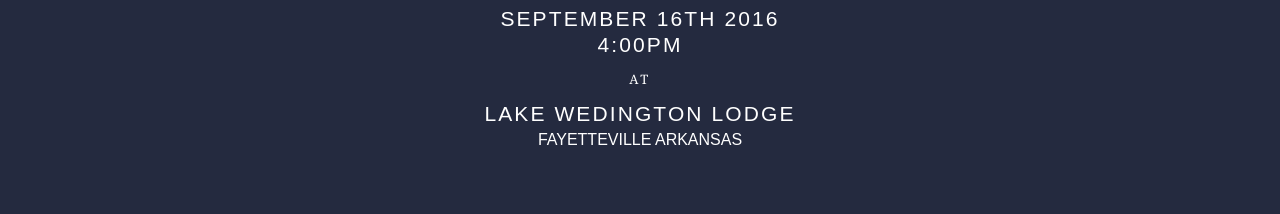
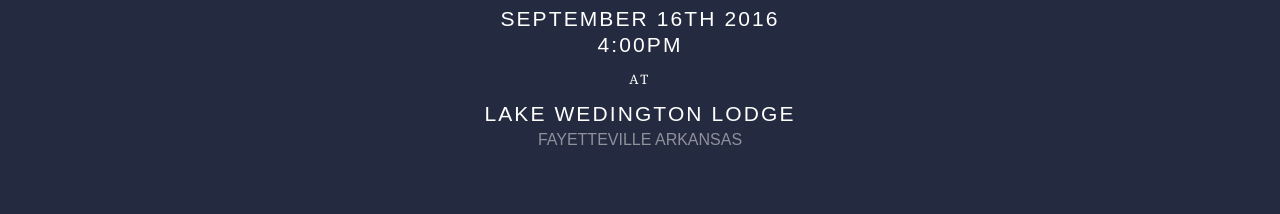
Before and after one commit to mjchamplin/champlin-wedding, a website: page index.html in a window 1280 px wide. Shown: the part 2212-2426 px from the top of the page. Drawn offline with Linux system fonts and the light colour scheme.

Commit message:
color tweak (small sans)

```diff
--- a/assets/css/main.sass
+++ b/assets/css/main.sass
@@ -194,6 +194,7 @@ section.four
   .sanSmall
     font-size: 16px
     font-family: $sans-serif
+    color: #8F919B
   .air
     height: .5em
   a
```
Also changed, not shown: assets/css/main.css, build/assets/css/main.css, 2 other files.
